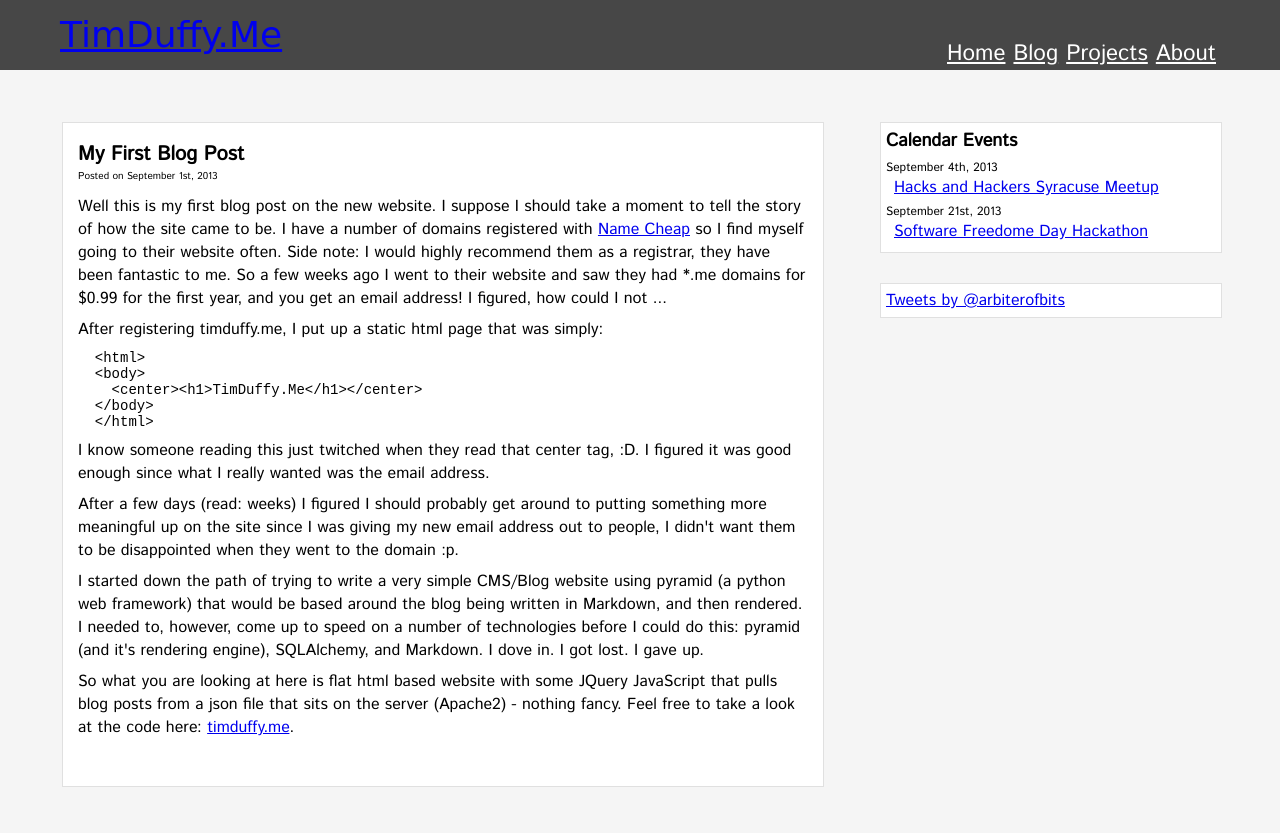
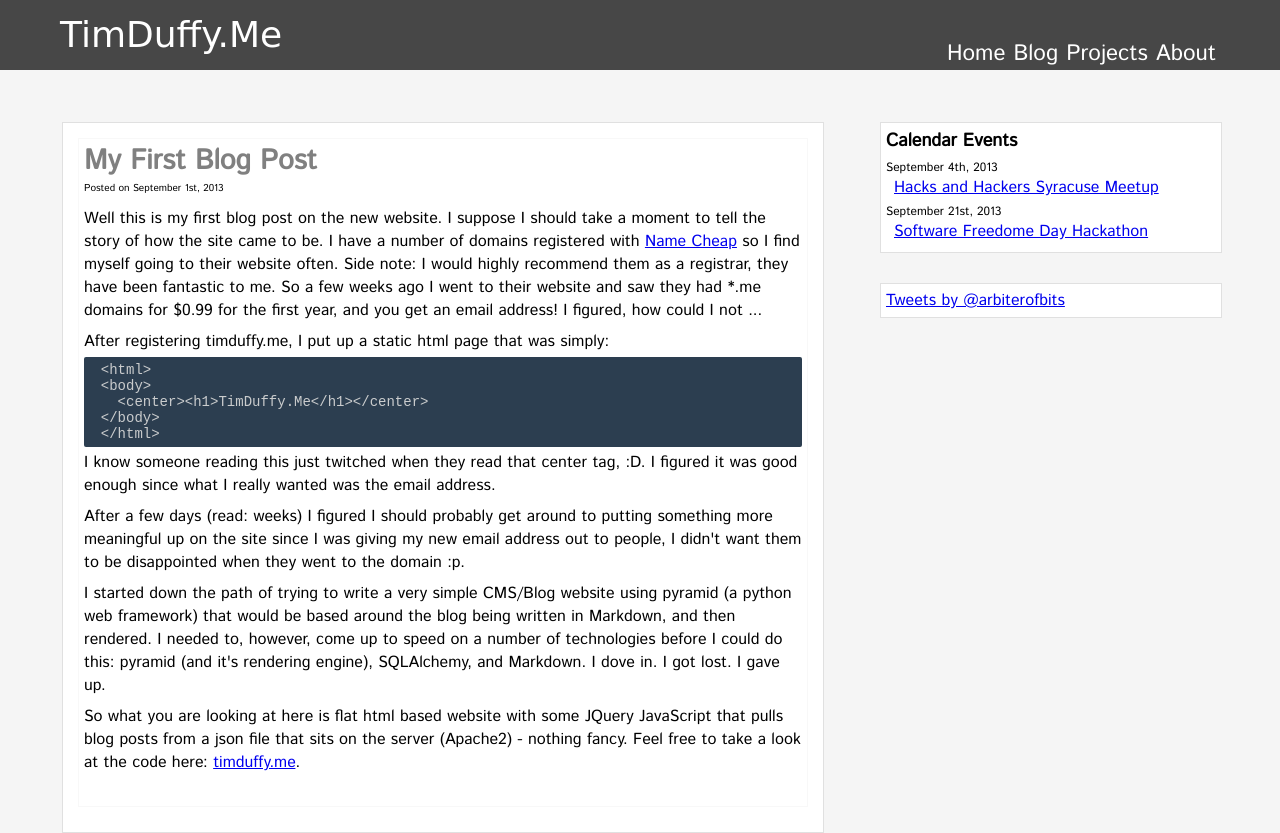
Before and after one commit to thequbit/timduffy.me, a plain HTML site: page revA/blog.html in a window 1280 px wide. Before the commit the page ends 800 px from the top, so only its background shows below. Drawn offline with nearby package versions, Linux system fonts and the light colour scheme; a web font is replaced by a local one.

Commit message:
changed some CSS to format blog posts 'better'

```diff
--- a/revA/main.css
+++ b/revA/main.css
@@ -22,6 +22,9 @@ pre {
 	padding-top: 5px;
 	padding-bottom: 5px;
 	font-size: 14px;
+	background: #2c3e50;
+	color: #cacccd;
+	border-radius: 2px 2px 2px 2px;
 }
 
 p {
@@ -31,6 +34,11 @@ p {
 
 
 /* -- header -- */
+
+div.sitetitle a{
+	text-decoration: none;
+	color: #FFFFFF;
+}
 
 #header {
 	background: #474747;
@@ -64,7 +72,7 @@ p {
 	/* text-shadow: 0px -1px 0px #000; */
 	display: block;
 	padding: 4px;
-
+	text-decoration: none;
 }
 
 div.insideheader {
@@ -195,13 +203,18 @@ div.calendareventtitle {
 /* -- Blog -- */
 
 div.post {
+    padding-left: 5px;
+	padding-right: 5px;
 	padding-top: 2px;
 	padding-bottom: 20px;
+	border: 1px solid #F8F8F8;
+	margin-bottom: 10px;
 }
 
 div.posttitle {
-	font-size: 20px;
+	font-size: 28px;
 	font-weight: bold;
+	color: Grey;
 }
 
 div.postdt {
@@ -211,6 +224,13 @@ div.postdt {
 div.postcontent {
 	padding-top: 8px;
 	padding-bottom: 8px;
+}
+
+div.postcontent li {
+	margin-top: 4px;
+	margin-bottom: 4px;
+	margin-left: 25px;
+	padding-left: 4px;
 }
 
 /* -- Blog Editor -- */
```
